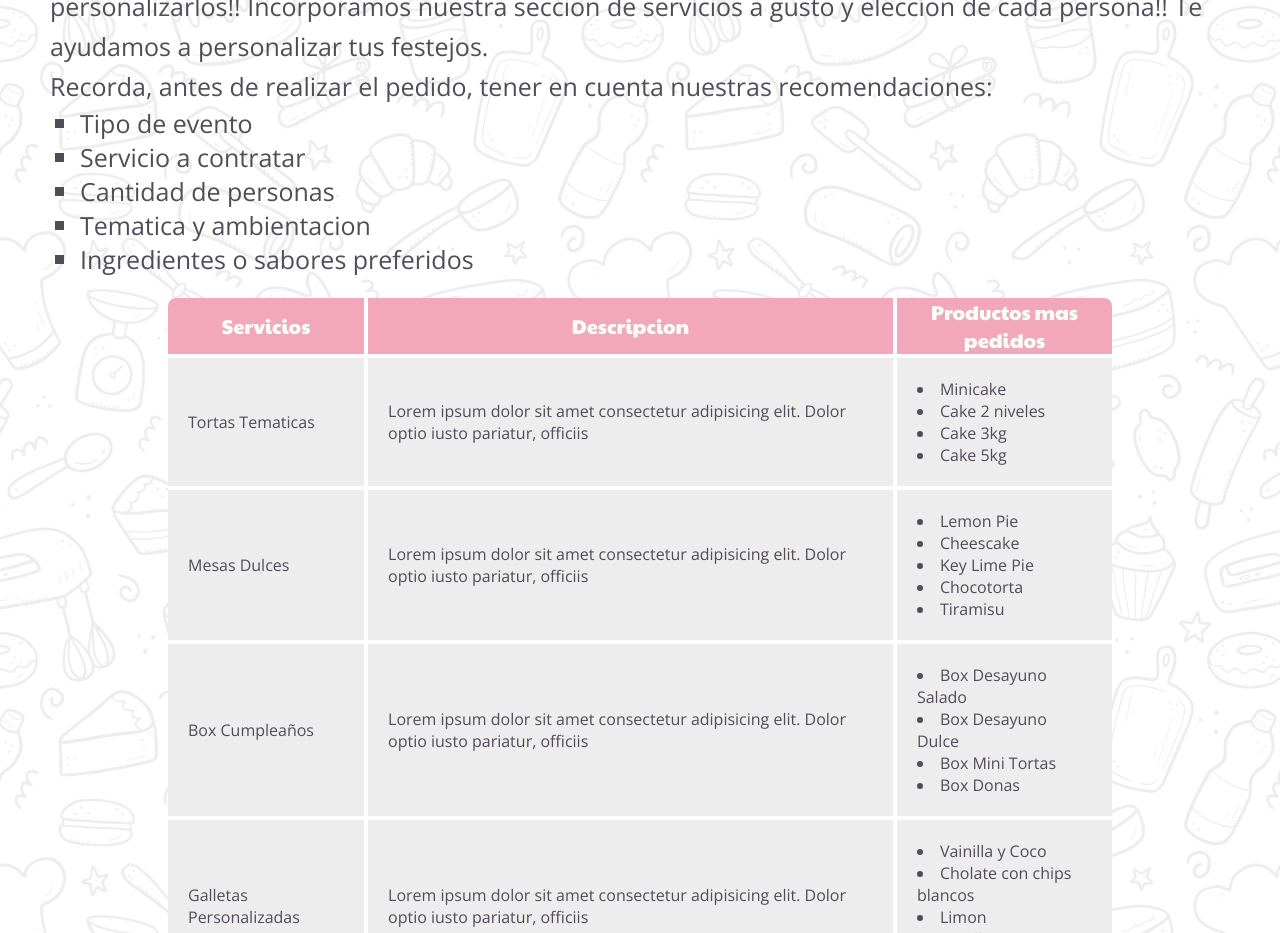
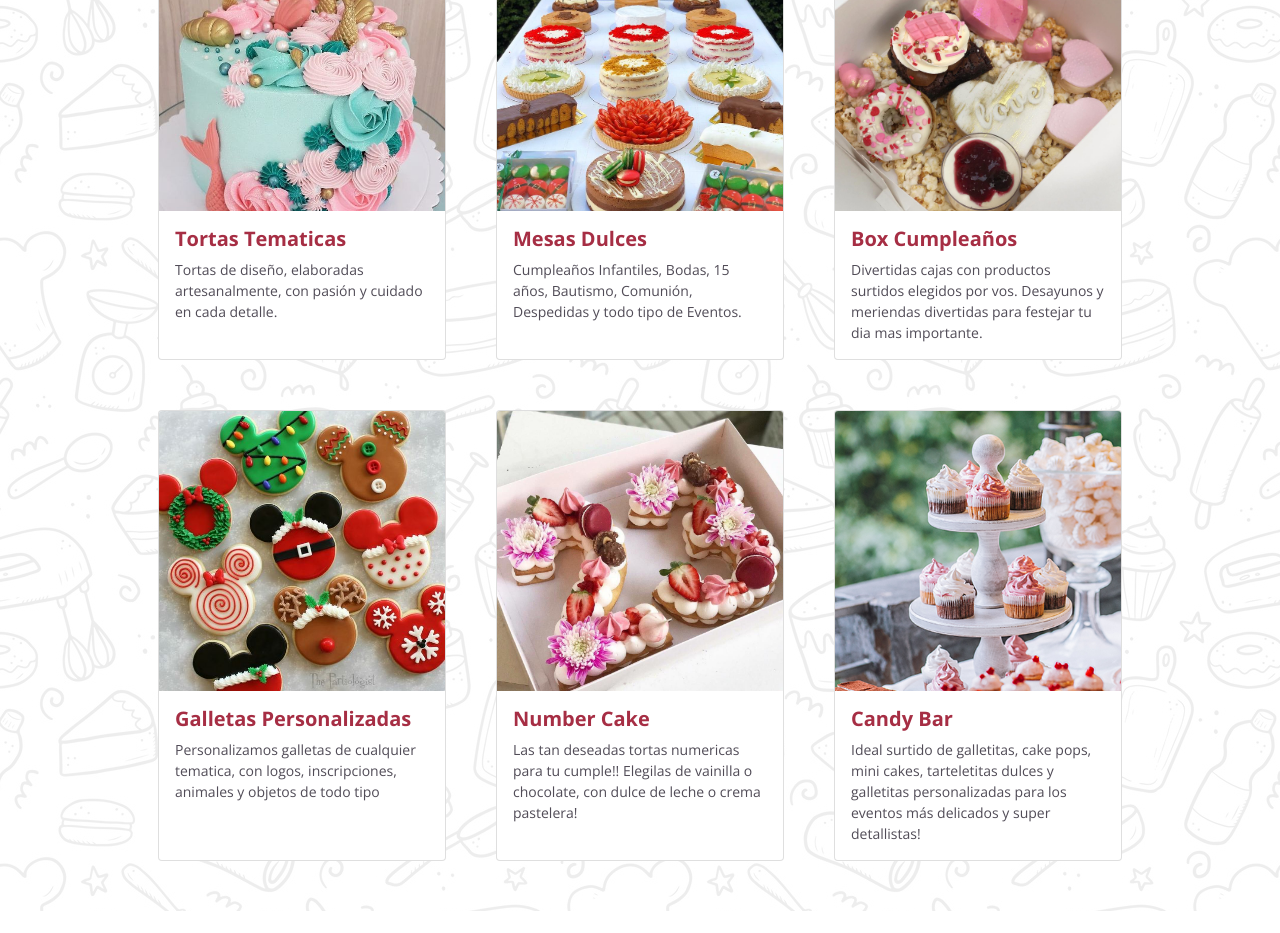
Before and after one commit to nailaghigo/bakerybake, a plain HTML site: page views/servicios.html in a window 1280 px wide. Shown: the part 326-1259 px from the top of the page. Drawn offline with nearby package versions, Linux system fonts and the light colour scheme; a web font is replaced by a local one.

Commit message:
- Agregue Boostrap - Fije el Header por encima del contenido de la pagina - Aplique  Boostrap Cards a la seccion Servicios y elimine la tabla anterior - Nuevas imagenes en seccion Servicios. - Modifique estilos de las Cards en Servicios.

```diff
--- a/assets/style.css
+++ b/assets/style.css
@@ -33,6 +33,7 @@ header {
     left: 0;
     width: 100%;
     height: 80px;
+    z-index: 1;
 }
 
 h1 {
@@ -53,10 +54,9 @@ h1 span {
     display: inline-block;
 }
 
-
 h2 {
     color: #41CAD9;
-    font-size: 80px;
+    font-size: 80px !important;
     font-family: 'Paytone One', sans-serif;
     font-weight: bold;
 }
@@ -366,58 +366,56 @@ h3, legend{
 
 /* Seccion Servicios */
 
-.list {
-    padding-left: 30px;
-    text-align: left;
-    list-style: square;
+.cards {
+    display: flex;
+    flex-wrap: wrap;
+    justify-content: center;
+    gap: 50px;
+    margin-bottom: 50px;
 }
 
-.listAlt {
-    list-style-position: inside;
+.card:hover {
+    transform: scale(1.05);
+    transition: all ease-in-out 0.1s;
 }
 
-.table {
-    border-collapse: collapse;
+.bakeryCardTitle {
+    color: #A62E44;
+    font-weight: 700;
 }
 
-.table-tr:hover td {
-    background-color: #dedede;
+.bakeryCardText {
+    font-size: 14px;
+    color: #514C57;
 }
 
-.table-th {
-    border-left: 4px solid #ffffff;
-    border-right: 4px solid #ffffff;
-    text-align: center;
-    background-color: #F2A7BB;
-    color: #F7FFF4;
-    font-family: 'Paytone One', sans-serif;
-    font-size: 20px;
-    font-weight: 400;
+.imgBox {
+    background-size: cover;
+    height: 280px;
 }
 
-.table-th:first-child {
-    border-top-left-radius: 8px;
-    border-left: none;
+.box1 {
+    background-image: url(../images/tortaTematica.jpg);
 }
 
-.table-th:last-child {
-    border-top-right-radius: 8px;
-    border-right: none;
+.box2 {
+    background-image: url(../images/mesaDulce.jpg);
 }
 
-.table-td {
-    background-color: #ededed;
-    border: 4px solid #ffffff;
-    padding: 20px;
-    font-size: 16px;
+.box3 {
+    background-image: url(../images/box.jpg);
 }
 
-.table-td:first-child {
-    border-left: none;
+.box4 {
+    background-image: url(../images/cookies.jpg);
 }
 
-.table-td:last-child {
-    border-right: none;
+.box5 {
+    background-image: url(../images/numberCake.jpg);
+}
+
+.box6 {
+    background-image: url(../images/candyBar.png);
 }
 
 /* Seccion Promos */
--- a/views/servicios.html
+++ b/views/servicios.html
@@ -5,6 +5,7 @@
     <meta http-equiv="X-UA-Compatible" content="IE=edge">
     <meta name="viewport" content="width=device-width, initial-scale=1.0">
     <link rel="stylesheet" href="../assets/style.css">
+    <link href="https://cdn.jsdelivr.net/npm/bootstrap@5.0.2/dist/css/bootstrap.min.css" rel="stylesheet" integrity="sha384-EVSTQN3/azprG1Anm3QDgpJLIm9Nao0Yz1ztcQTwFspd3yD65VohhpuuCOmLASjC" crossorigin="anonymous">
     <link rel="preconnect" href="https://fonts.gstatic.com">
     <link href="https://fonts.googleapis.com/css2?family=Mr+De+Haviland&family=Open+Sans:ital,wght@0,300;0,400;0,600;0,700;0,800;1,300&family=Paytone+One&display=swap" rel="stylesheet">
     <link rel="stylesheet" href="https://use.fontawesome.com/releases/v5.15.3/css/all.css" integrity="sha384-SZXxX4whJ79/gErwcOYf+zWLeJdY/qpuqC4cAa9rOGUstPomtqpuNWT9wdPEn2fk" crossorigin="anonymous">
@@ -31,84 +32,57 @@
     <section id="servicios" class="cntGeneral bg-pattern">
 
 		<h2 class="title">Servicios</h2>
-        <div class="text">
-            <p class="textAlt">Durante nuestras larga trayectoria fuimos brindando diferentes servicios generalizados. Ahora podes personalizarlos!!
-            Incorporamos nuestra seccion de servicios a gusto y eleccion de cada persona!! Te ayudamos a personalizar tus festejos.
-            <br>
-            Recorda, antes de realizar el pedido, tener en cuenta nuestras recomendaciones: </p>
-            <ol class="list">
-                <li>Tipo de evento</li>
-                <li>Servicio a contratar</li>
-                <li>Cantidad de personas</li>
-                <li>Tematica y ambientacion</li>
-                <li>Ingredientes o sabores preferidos</li>
-            </ol>
+
+        <div class="cards">
+            <div class="card" style="width: 18rem;">
+                <div class="card-img-top imgBox box1"></div>
+                <div class="card-body">
+                <h5 class="card-title bakeryCardTitle">Tortas Tematicas</h5>
+                <p class="card-text bakeryCardText">Tortas de diseño, elaboradas artesanalmente, con pasión y cuidado en cada detalle.</p>
+                </div>
+            </div>
+
+            <div class="card" style="width: 18rem;">
+                <div class="card-img-top imgBox box2"></div>
+                <div class="card-body">
+                <h5 class="card-title bakeryCardTitle">Mesas Dulces</h5>
+                <p class="card-text bakeryCardText">Cumpleaños Infantiles, Bodas, 15 años, Bautismo, Comunión, Despedidas y todo tipo de Eventos.</p>
+                </div>
+            </div>
+
+            <div class="card" style="width: 18rem;">
+                <div class="card-img-top imgBox box3"></div>
+                <div class="card-body">
+                <h5 class="card-title bakeryCardTitle">Box Cumpleaños</h5>
+                <p class="card-text bakeryCardText">Divertidas cajas con productos surtidos elegidos por vos. Desayunos y meriendas divertidas para festejar tu dia mas importante.</p>
+                </div>
+            </div>
         </div>
+        <div class="cards">
+            <div class="card" style="width: 18rem;">
+                <div class="card-img-top imgBox box4"></div>
+                <div class="card-body">
+                <h5 class="card-title bakeryCardTitle">Galletas Personalizadas</h5>
+                <p class="card-text bakeryCardText">Personalizamos galletas de cualquier tematica, con logos, inscripciones, animales y objetos de todo tipo</p>
+                </div>
+            </div>
 
-        <br>
+            <div class="card" style="width: 18rem;">
+                <div class="card-img-top imgBox box5"></div>
+                <div class="card-body">
+                <h5 class="card-title bakeryCardTitle">Number Cake</h5>
+                <p class="card-text bakeryCardText">Las tan deseadas tortas numericas para tu cumple!! Elegilas de vainilla o chocolate, con dulce de leche o crema pastelera!</p>
+                </div>
+            </div>
 
-        <table class="table" width="80%" cellpadding="2px" cellspacing="0">
-            <tr class="table-tr_title">
-                <th class="table-th">Servicios</th>
-                <th class="table-th">Descripcion</th>
-                <th class="table-th">Productos mas pedidos</th>
-            </tr>
-
-            <tr class="table-tr">
-                <td class="table-td">Tortas Tematicas</td>
-                <td class="table-td">Lorem ipsum dolor sit amet consectetur adipisicing elit. Dolor optio iusto pariatur, officiis </td>
-                <td class="table-td">
-                    <ul class="listAlt">
-                        <li>Minicake</li>
-                        <li>Cake 2 niveles</li>
-                        <li>Cake 3kg</li>
-                        <li>Cake 5kg</li>
-                    </ul>
-                </td>
-            </tr>
-            <tr class="table-tr">
-                <td class="table-td">Mesas Dulces</td>
-                <td class="table-td">Lorem ipsum dolor sit amet consectetur adipisicing elit. Dolor optio iusto pariatur, officiis </td>
-                <td class="table-td">
-                    <ul class="listAlt">
-                        <li>Lemon Pie</li>
-                        <li>Cheescake</li>
-                        <li>Key Lime Pie</li>
-                        <li>Chocotorta</li>
-                        <li>Tiramisu</li>
-                    </ul>
-                </td>
-            </tr>
-
-            <tr class="table-tr">
-                <td class="table-td">Box Cumpleaños</td>
-                <td class="table-td">Lorem ipsum dolor sit amet consectetur adipisicing elit. Dolor optio iusto pariatur, officiis </td>
-                <td class="table-td">
-                    <ul class="listAlt">
-                        <li>Box Desayuno Salado</li>
-                        <li>Box Desayuno Dulce</li>
-                        <li>Box Mini Tortas</li>
-                        <li>Box Donas</li>
-                    </ul>
-                </td>
-            </tr>
-
-            <tr class="table-tr">
-                <td class="table-td">Galletas Personalizadas</td>
-                <td class="table-td">Lorem ipsum dolor sit amet consectetur adipisicing elit. Dolor optio iusto pariatur, officiis </td>
-                <td class="table-td">
-                    <ul class="listAlt">
-                        <li>Vainilla y Coco</li>
-                        <li>Cholate con chips blancos</li>
-                        <li>Limon</li>
-                        <li>Frutilla</li>
-                        <li>Rellenas</li>
-                    </ul>
-                </td>
-            </tr>
-
-        </table>
-
+            <div class="card" style="width: 18rem;">
+                <div class="card-img-top imgBox box6"></div>
+                <div class="card-body">
+                <h5 class="card-title bakeryCardTitle">Candy Bar</h5>
+                <p class="card-text bakeryCardText">Ideal surtido de galletitas, cake pops, mini cakes, tarteletitas dulces y galletitas personalizadas para los eventos más delicados y super detallistas!</p>
+                </div>
+            </div>
+        </div>
 	</section>
 
 	<footer class="cntFooter">
```
Also changed, not shown: index.html (+7 -2 lines), views/contacto.html (+10 -7 lines), views/productos.html (+6 -3 lines), images/box.jpg (added), images/candyBar.png (added), images/cookies.jpg (added), images/mesaDulce.jpg (added), images/numberCake.jpg (added), images/tortaTematica.jpg (added).
